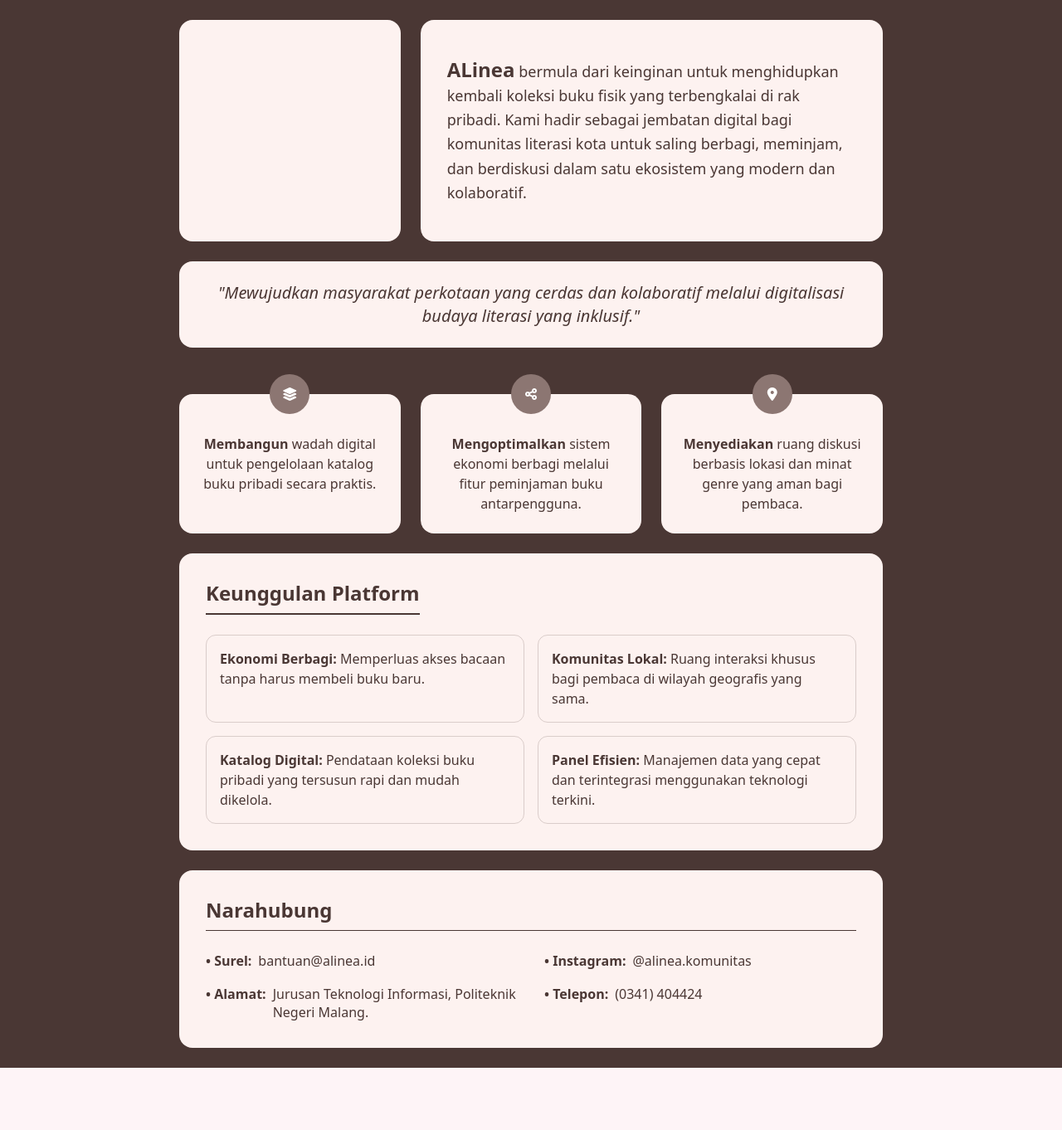
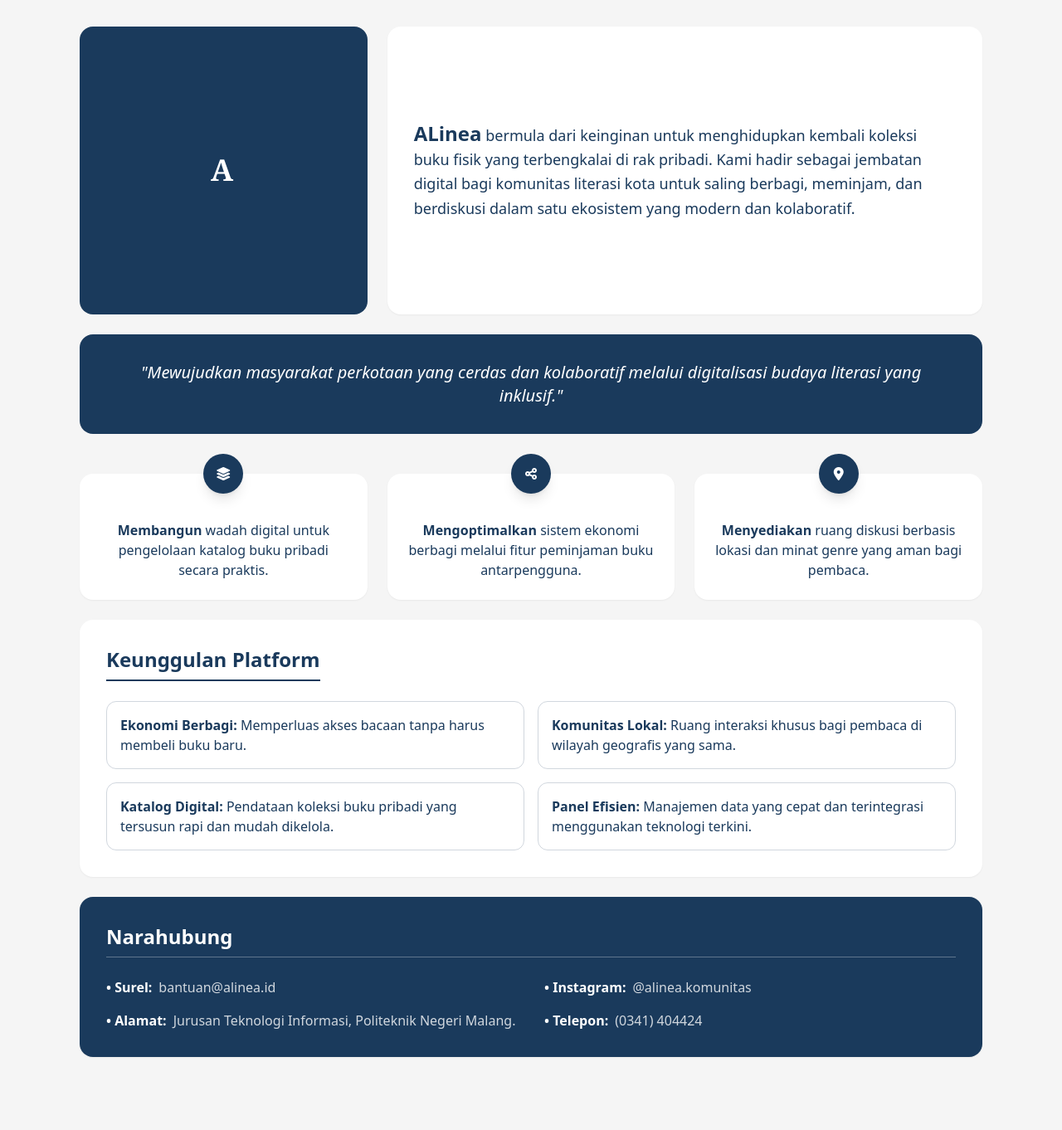
Before and after one commit to faiq191/PBL_ALinea, a Laravel app: page /informasi in a window 1280 px wide. Shown: the part 64-1426 px from the top of the page at 83% size. Before the commit the page ends 1351 px from the top, so only its background shows below. Run offline with Laravel 12, Linux system fonts and the light colour scheme; some libraries are stand-ins or nearby versions.

Commit message:
Fix Font dan BG

```diff
--- a/resources/views/informasi.blade.php
+++ b/resources/views/informasi.blade.php
@@ -7,103 +7,105 @@
     <link href="https://cdnjs.cloudflare.com/ajax/libs/font-awesome/6.0.0/css/all.min.css" rel="stylesheet">
 </head>
 
-<body class="bg-[#4a3734] text-[#4a3734] font-sans">
+<body class="bg-[#f5f5f5] text-[#1a3a5c] font-sans">
 
     <x-header />
 
-    <div class="max-w-4xl mx-auto p-6 space-y-6">
+    <div class="max-w-6xl mx-auto p-8 space-y-6">
 
+        {{-- ABOUT --}}
         <div class="grid grid-cols-1 md:grid-cols-3 gap-6">
-            <div class="bg-[#fdf2f0] rounded-2xl aspect-square flex items-center justify-center">
-                <span class="text-[#c8b6b3] font-bold text-xl uppercase tracking-widest"></span>
+            <div class="bg-[#1a3a5c] rounded-2xl aspect-square flex items-center justify-center">
+                <span class="text-white font-bold text-4xl font-serif tracking-widest">A</span>
             </div>
-            <div class="md:col-span-2 bg-[#fdf2f0] rounded-2xl p-8 flex flex-col justify-center">
-                <p class="text-lg leading-relaxed">
+            <div class="md:col-span-2 bg-[#ffffff] rounded-2xl p-8 flex flex-col justify-center shadow-sm">
+                <p class="text-lg leading-relaxed text-[#1a3a5c]">
                     <span class="font-bold text-2xl">ALinea</span> bermula dari keinginan untuk menghidupkan kembali koleksi buku fisik yang terbengkalai di rak pribadi. Kami hadir sebagai jembatan digital bagi komunitas literasi kota untuk saling berbagi, meminjam, dan berdiskusi dalam satu ekosistem yang modern dan kolaboratif.
                 </p>
             </div>
         </div>
 
-        <div class="bg-[#fdf2f0] rounded-2xl p-6 text-center">
-            <p class="text-xl italic px-4">
+        {{-- QUOTE --}}
+        <div class="bg-[#1a3a5c] rounded-2xl p-8 text-center">
+            <p class="text-xl italic text-white px-4">
                 "Mewujudkan masyarakat perkotaan yang cerdas dan kolaboratif melalui digitalisasi budaya literasi yang inklusif."
             </p>
         </div>
 
-        <div class="grid grid-cols-1 md:grid-cols-3 gap-6 pt-8">
+        {{-- 3 PILLARS --}}
+        <div class="grid grid-cols-1 md:grid-cols-3 gap-6 pt-6">
 
-            <div class="relative bg-[#fdf2f0] rounded-2xl p-6 pt-12 text-center">
-                <div class="absolute -top-6 left-1/2 -translate-x-1/2 w-12 h-12 bg-[#8c7672] rounded-full flex items-center justify-center text-white">
+            <div class="relative bg-[#ffffff] rounded-2xl p-6 pt-14 text-center shadow-sm">
+                <div class="absolute -top-6 left-1/2 -translate-x-1/2 w-12 h-12 bg-[#1a3a5c] rounded-full flex items-center justify-center text-white shadow-lg">
                     <i class="fas fa-layer-group"></i>
                 </div>
-                <p><span class="font-bold">Membangun</span> wadah digital untuk pengelolaan katalog buku pribadi secara praktis.</p>
+                <p class="text-[#1a3a5c]"><span class="font-bold">Membangun</span> wadah digital untuk pengelolaan katalog buku pribadi secara praktis.</p>
             </div>
 
-            <div class="relative bg-[#fdf2f0] rounded-2xl p-6 pt-12 text-center">
-                <div class="absolute -top-6 left-1/2 -translate-x-1/2 w-12 h-12 bg-[#8c7672] rounded-full flex items-center justify-center text-white">
+            <div class="relative bg-[#ffffff] rounded-2xl p-6 pt-14 text-center shadow-sm">
+                <div class="absolute -top-6 left-1/2 -translate-x-1/2 w-12 h-12 bg-[#1a3a5c] rounded-full flex items-center justify-center text-white shadow-lg">
                     <i class="fas fa-share-nodes"></i>
                 </div>
-                <p><span class="font-bold">Mengoptimalkan</span> sistem ekonomi berbagi melalui fitur peminjaman buku antarpengguna.</p>
+                <p class="text-[#1a3a5c]"><span class="font-bold">Mengoptimalkan</span> sistem ekonomi berbagi melalui fitur peminjaman buku antarpengguna.</p>
             </div>
 
-            <div class="relative bg-[#fdf2f0] rounded-2xl p-6 pt-12 text-center">
-                <div class="absolute -top-6 left-1/2 -translate-x-1/2 w-12 h-12 bg-[#8c7672] rounded-full flex items-center justify-center text-white">
+            <div class="relative bg-[#ffffff] rounded-2xl p-6 pt-14 text-center shadow-sm">
+                <div class="absolute -top-6 left-1/2 -translate-x-1/2 w-12 h-12 bg-[#1a3a5c] rounded-full flex items-center justify-center text-white shadow-lg">
                     <i class="fas fa-location-dot"></i>
                 </div>
-                <p><span class="font-bold">Menyediakan</span> ruang diskusi berbasis lokasi dan minat genre yang aman bagi pembaca.</p>
+                <p class="text-[#1a3a5c]"><span class="font-bold">Menyediakan</span> ruang diskusi berbasis lokasi dan minat genre yang aman bagi pembaca.</p>
             </div>
+
         </div>
 
-        <div class="bg-[#fdf2f0] rounded-2xl p-8">
-            <h2 class="text-2xl font-bold border-b-2 border-[#4a3734] pb-2 mb-6 inline-block">Keunggulan Platform</h2>
+        {{-- KEUNGGULAN --}}
+        <div class="bg-[#ffffff] rounded-2xl p-8 shadow-sm">
+            <h2 class="text-2xl font-bold text-[#1a3a5c] border-b-2 border-[#1a3a5c] pb-2 mb-6 inline-block">Keunggulan Platform</h2>
             <div class="grid grid-cols-1 md:grid-cols-2 gap-4">
-                <div class="border border-[#4a3734]/20 rounded-xl p-4">
-                    <p><span class="font-bold">Ekonomi Berbagi:</span> Memperluas akses bacaan tanpa harus membeli buku baru.</p>
+                <div class="border border-[#1a3a5c]/20 rounded-xl p-4 hover:bg-[#f0f4f8] transition">
+                    <p class="text-[#1a3a5c]"><span class="font-bold">Ekonomi Berbagi:</span> Memperluas akses bacaan tanpa harus membeli buku baru.</p>
                 </div>
-                <div class="border border-[#4a3734]/20 rounded-xl p-4">
-                    <p><span class="font-bold">Komunitas Lokal:</span> Ruang interaksi khusus bagi pembaca di wilayah geografis yang sama.</p>
+                <div class="border border-[#1a3a5c]/20 rounded-xl p-4 hover:bg-[#f0f4f8] transition">
+                    <p class="text-[#1a3a5c]"><span class="font-bold">Komunitas Lokal:</span> Ruang interaksi khusus bagi pembaca di wilayah geografis yang sama.</p>
                 </div>
-                <div class="border border-[#4a3734]/20 rounded-xl p-4">
-                    <p><span class="font-bold">Katalog Digital:</span> Pendataan koleksi buku pribadi yang tersusun rapi dan mudah dikelola.</p>
+                <div class="border border-[#1a3a5c]/20 rounded-xl p-4 hover:bg-[#f0f4f8] transition">
+                    <p class="text-[#1a3a5c]"><span class="font-bold">Katalog Digital:</span> Pendataan koleksi buku pribadi yang tersusun rapi dan mudah dikelola.</p>
                 </div>
-                <div class="border border-[#4a3734]/20 rounded-xl p-4">
-                    <p><span class="font-bold">Panel Efisien:</span> Manajemen data yang cepat dan terintegrasi menggunakan teknologi terkini.</p>
+                <div class="border border-[#1a3a5c]/20 rounded-xl p-4 hover:bg-[#f0f4f8] transition">
+                    <p class="text-[#1a3a5c]"><span class="font-bold">Panel Efisien:</span> Manajemen data yang cepat dan terintegrasi menggunakan teknologi terkini.</p>
                 </div>
             </div>
         </div>
 
-        <!-- Bagian Narahubung yang Diperbaiki -->
-        <div class="bg-[#fdf2f0] rounded-2xl p-8">
-            <h2 class="text-2xl font-bold mb-2">Narahubung</h2>
-            <!-- Garis pemisah sekarang terpisah dan membentang penuh (w-full) -->
-            <div class="border-b border-[#4a3734] w-full mb-6"></div>
+        {{-- NARAHUBUNG --}}
+        <div class="bg-[#1a3a5c] rounded-2xl p-8 shadow-sm">
+            <h2 class="text-2xl font-bold text-white mb-2">Narahubung</h2>
+            <div class="border-b border-white/30 w-full mb-6"></div>
 
             <div class="grid grid-cols-1 md:grid-cols-2 gap-x-8 gap-y-4">
-                <!-- Gunakan items-baseline agar titik (.) sejajar dengan teks -->
-                <div class="flex items-baseline">
-                    <!-- whitespace-nowrap mencegah label patah -->
-                    <span class="font-bold mr-2 whitespace-nowrap">• Surel:</span>
-                    <span>bantuan@alinea.id</span>
+                <div class="flex items-baseline gap-2">
+                    <span class="font-bold text-white whitespace-nowrap">• Surel:</span>
+                    <span class="text-white/80">bantuan@alinea.id</span>
                 </div>
-
-                <div class="flex items-baseline">
-                    <span class="font-bold mr-2 whitespace-nowrap">• Instagram:</span>
-                    <span>@alinea.komunitas</span>
+                <div class="flex items-baseline gap-2">
+                    <span class="font-bold text-white whitespace-nowrap">• Instagram:</span>
+                    <span class="text-white/80">@alinea.komunitas</span>
                 </div>
-
-                <div class="flex items-baseline">
-                    <span class="font-bold mr-2 whitespace-nowrap">• Alamat:</span>
-                    <span class="leading-snug">Jurusan Teknologi Informasi, Politeknik Negeri Malang.</span>
+                <div class="flex items-baseline gap-2">
+                    <span class="font-bold text-white whitespace-nowrap">• Alamat:</span>
+                    <span class="text-white/80 leading-snug">Jurusan Teknologi Informasi, Politeknik Negeri Malang.</span>
                 </div>
-
-                <div class="flex items-baseline">
-                    <span class="font-bold mr-2 whitespace-nowrap">• Telepon:</span>
-                    <span>(0341) 404424</span>
+                <div class="flex items-baseline gap-2">
+                    <span class="font-bold text-white whitespace-nowrap">• Telepon:</span>
+                    <span class="text-white/80">(0341) 404424</span>
                 </div>
             </div>
         </div>
 
+        <div class="pb-8"></div>
+
     </div>
+
 </body>
 
 </html>
```
Also changed, not shown: resources/views/home.blade.php (+26 -15 lines), resources/views/koleksi.blade.php (+4 -4 lines), resources/views/komunitas.blade.php (+26 -23 lines).
